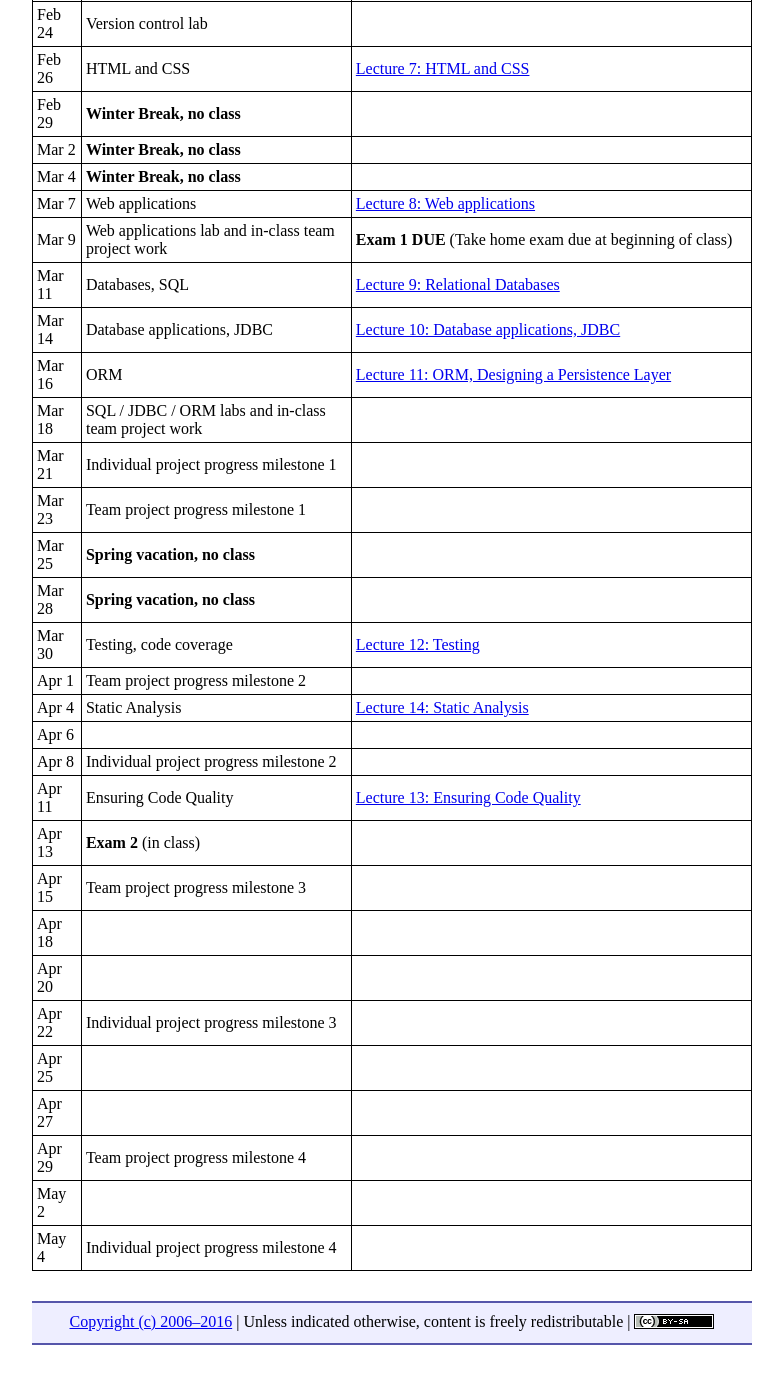
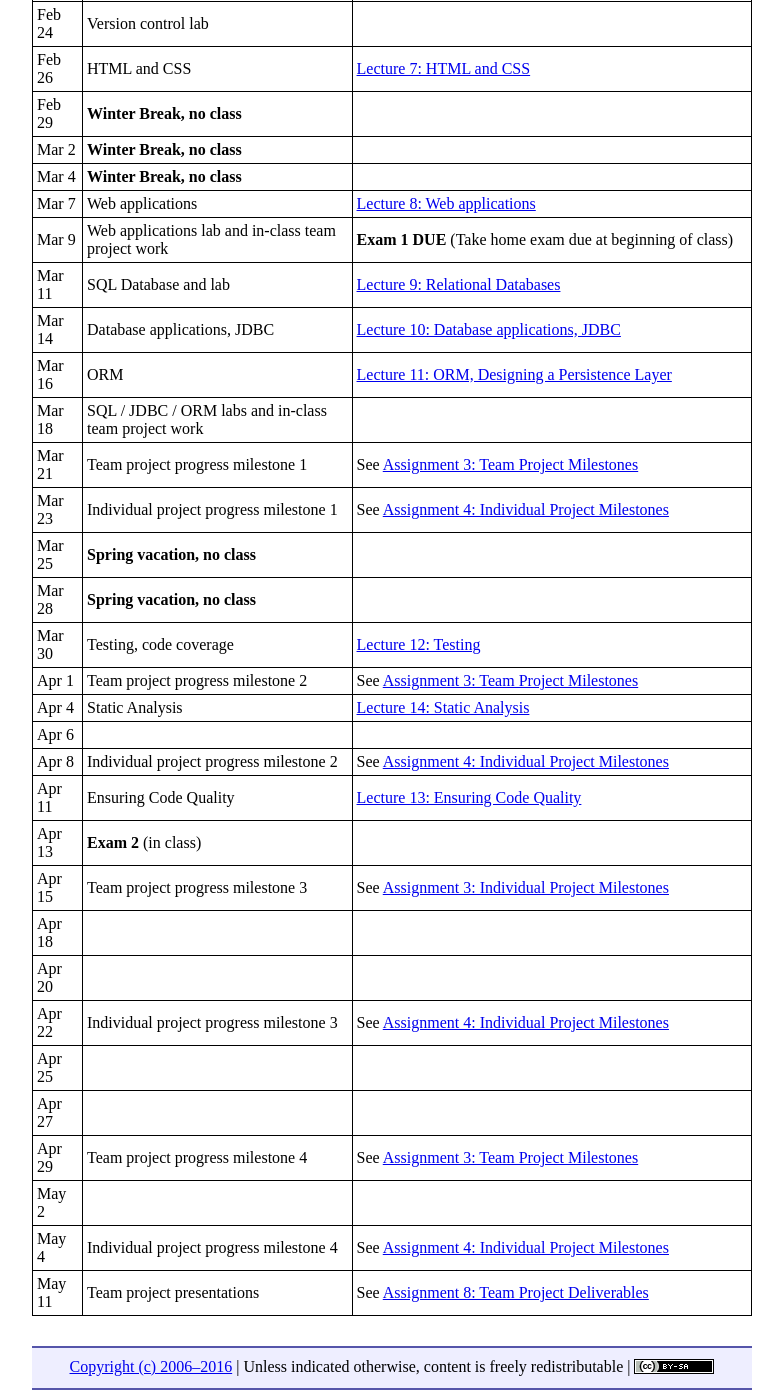
Before and after one commit to ycpcs/cs320-spring2016, a Jekyll site: the page built from schedule.md, in a window 1280 px wide and 1400 px high, scrolled down 848 px. Shown: the whole window, without its empty margins (248-1031 px from the left). Built offline with Jekyll 4.4.1, drawn with Linux system fonts in a browser that asks for light colours; Markdown is read by kramdown in place of the engine named in the settings; before the commit the page ends 2203 px from its top, so only the background shows below that.

Commit message:
updated schedule

```diff
--- a/schedule.md
+++ b/schedule.md
@@ -34,27 +34,28 @@ Mar 2 | **Winter Break, no class**
 Mar 4 | **Winter Break, no class**
 Mar 7 | Web applications | [Lecture 8: Web applications](lectures/lecture08.html)
 Mar 9 | Web applications lab and in-class team project work | **Exam 1 DUE** (Take home exam due at beginning of class)
-Mar 11 | Databases, SQL | [Lecture 9: Relational Databases](lectures/lecture09.html)
+Mar 11 | SQL Database and lab | [Lecture 9: Relational Databases](lectures/lecture09.html)
 Mar 14 | Database applications, JDBC | [Lecture 10: Database applications, JDBC](lectures/lecture10.html)
 Mar 16 | ORM | [Lecture 11: ORM, Designing a Persistence Layer](lectures/lecture11.html)
 Mar 18 | SQL / JDBC / ORM labs and in-class team project work
-Mar 21 | Individual project progress milestone 1
-Mar 23 | Team project progress milestone 1
+Mar 21 | Team project progress milestone 1 | See [Assignment 3: Team Project Milestones](assign/assing03.html)
+Mar 23 | Individual project progress milestone 1 | See [Assignment 4: Individual Project Milestones](assign/assing04.html)
 Mar 25 | **Spring vacation, no class**
 Mar 28 | **Spring vacation, no class**
 Mar 30 | Testing, code coverage | [Lecture 12: Testing](lectures/lecture12.html)
-Apr 1 | Team project progress milestone 2
+Apr 1 | Team project progress milestone 2 | See [Assignment 3: Team Project Milestones](assign/assing03.html)
 Apr 4 | Static Analysis | [Lecture 14: Static Analysis](lectures/lecture14.html)
 Apr 6 |
-Apr 8 | Individual project progress milestone 2
+Apr 8 | Individual project progress milestone 2 | See [Assignment 4: Individual Project Milestones](assign/assing04.html)
 Apr 11 | Ensuring Code Quality | [Lecture 13: Ensuring Code Quality](lectures/lecture13.html)
 Apr 13 |**Exam 2** (in class)
-Apr 15 | Team project progress milestone 3
+Apr 15 | Team project progress milestone 3 | See [Assignment 3: Individual Project Milestones](assign/assing03.html)
 Apr 18 |
 Apr 20 |
-Apr 22 | Individual project progress milestone 3
+Apr 22 | Individual project progress milestone 3 | See [Assignment 4: Individual Project Milestones](assign/assing04.html)
 Apr 25 |
 Apr 27 |
-Apr 29 | Team project progress milestone 4
+Apr 29 | Team project progress milestone 4 | See [Assignment 3: Team Project Milestones](assign/assing03.html)
 May 2 |
-May 4 | Individual project progress milestone 4
+May 4 | Individual project progress milestone 4 | See [Assignment 4: Individual Project Milestones](assign/assing04.html)
+May 11 | Team project presentations | See [Assignment 8: Team Project Deliverables](assign/assign08.html)
```
